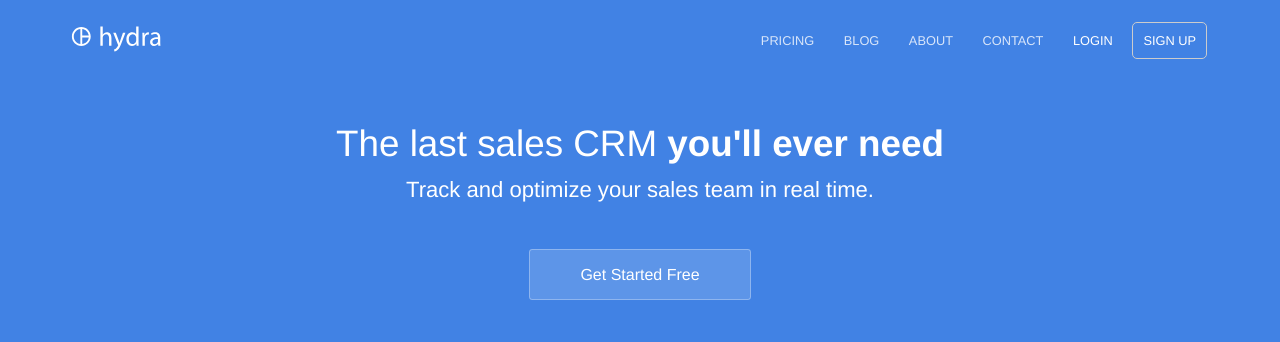
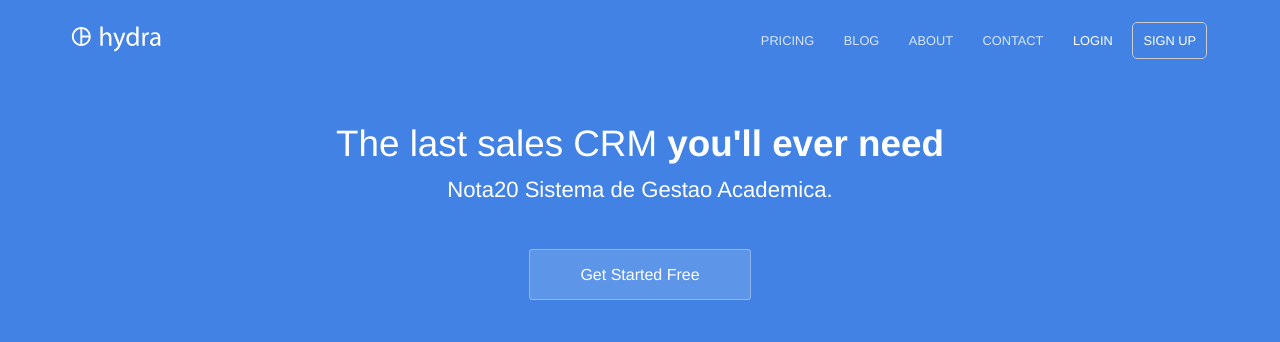
Before and after one commit to Manguena/manguena.github.io, a Jekyll site: the page built from index.html, in a window 1280 px wide and 900 px high. Shown: the top 342 px of the window. Built offline with Jekyll 4.4.1, drawn with Linux system fonts in a browser that asks for light colours.

Commit message:
Update index.html

```diff
--- a/index.html
+++ b/index.html
@@ -5,7 +5,7 @@ description: Track and optimize your sales team in real time
 <section class="hero">
 	<div class="text-container">
 		<h1 class="editable">The last sales CRM <strong>you'll ever need</strong></h1>
-		<p class="subtext editable">Track and optimize your sales team in real time.</p>
+		<p class="subtext editable">Nota20 Sistema de Gestao Academica.</p>
 		<div class="cta button alt"><a href="{{ site.baseurl }}/contact/">Get Started Free</a></div>
 		<div>
 			<img src="{{ site.baseurl }}/images/dashboard.png" alt="Screenshot" class="screenshot editable" />
```
